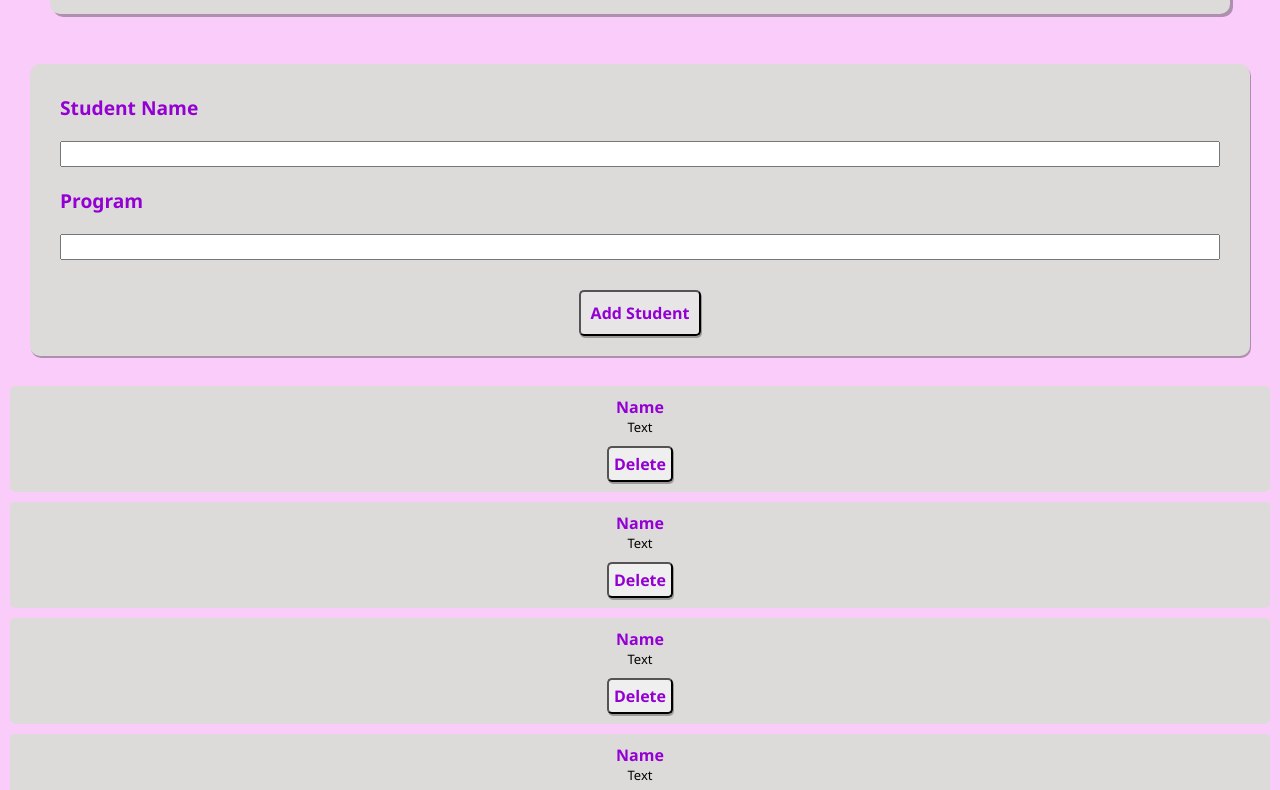
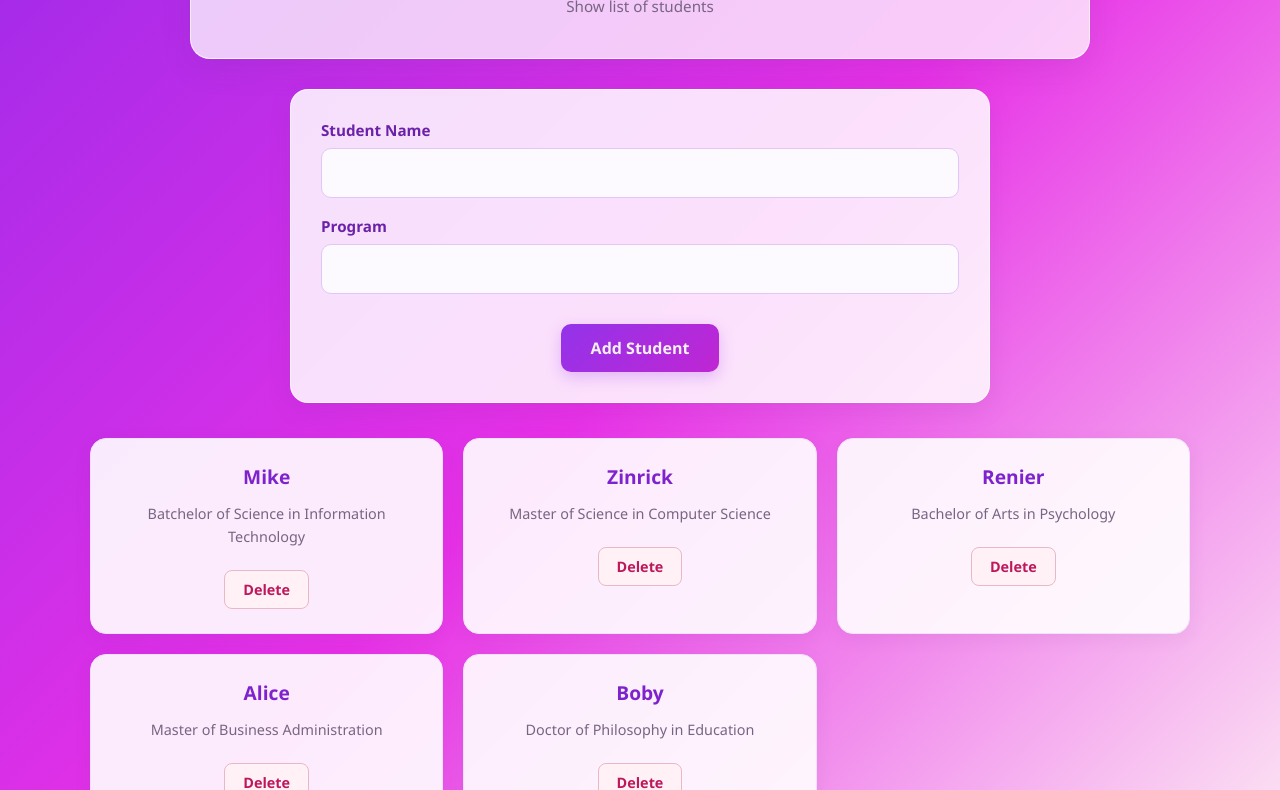
Before and after one commit to MagnoMike/Dynamic-User-Interface, a plain HTML site: page index.html in a window 1280 px wide. Shown: the part 142-932 px from the top of the page. Drawn offline with Linux system fonts and the light colour scheme.

Commit message:
fouth commit

```diff
--- a/index.html
+++ b/index.html
@@ -17,11 +17,11 @@
     <section id="formContainer">
         <form id="studentForm">
             <div class="input-field">
-                <label for="name"> Student Name</label>
+                <label for="name"> Student Name </label>
                 <input type="text" name="name" id="name">
             </div>
             <div class="input-field">
-                <label for="program"> Program</label>
+                <label for="program"> Program </label>
                 <input type="text" name="program" id="program">
             </div>
             <div>
@@ -30,38 +30,8 @@
         </form>
     </section>
 
-    <section id="listContainer">
-        <article class="list-item">
-            <h2>Name</h2>
-            <p>Text</p>
-            <button> Delete </button>
-        </article>
-
-        <article class="list-item">
-            <h2>Name</h2>
-            <p>Text</p>
-            <button> Delete </button>
-        </article>
-
-        <article class="list-item">
-            <h2>Name</h2>
-            <p>Text</p>
-            <button> Delete </button>
-        </article>
-
-        <article class="list-item">
-            <h2>Name</h2>
-            <p>Text</p>
-            <button> Delete </button>
-        </article>
-
-        <article class="list-item">
-            <h2>Name</h2>
-            <p>Text</p>
-            <button> Delete </button>
-        </article>
-    </section>
-
+    <section id="listContainer"></section>
+  <script src="script.js"></script>
 </body>
 
 </html>
--- /dev/null
+++ b/script.js
@@ -0,0 +1,39 @@
+let students = [
+    { id: 0, name: "Mike", program: "Batchelor of Science in Information Technology" },
+    { id: 1, name: "Zinrick", program: "Master of Science in Computer Science" },
+    { id: 2, name: "Renier", program: "Bachelor of Arts in Psychology" },
+    { id: 3, name: "Alice", program: "Master of Business Administration" },
+    { id: 4, name: "Boby", program: "Doctor of Philosophy in Education" }
+];
+
+const createStudent = (name, program) => {
+
+const article = document.createElement("article");
+const h2 = document.createElement("h2");
+const p = document.createElement("p");
+const button = document.createElement("button");
+
+h2.innerHTML = name;
+p.innerHTML = program;
+button.innerHTML = "Delete";
+
+article.append(h2);
+article.append(p);
+article.append(button);
+
+article.classList.add("list-item");
+
+return article;
+
+}
+
+const studentList = students.map((s) => {
+
+    return createStudent(s.name, s.program);
+});
+
+const listContainer = document.querySelector("#listContainer");
+
+studentList.forEach((s) => {
+    listContainer.append(s);
+});
--- a/style.css
+++ b/style.css
@@ -1,119 +1,216 @@
+/* ===== GLOBAL STYLES ===== */
 * {
     margin: 0;
     padding: 0;
-    font-size: medium;
-    font-weight: normal;
+    box-sizing: border-box;
     font-family: 'Segoe UI', Tahoma, Geneva, Verdana, sans-serif;
 }
 
 body {
-    background-color: #faccfa;
+    min-height: 100vh;
+    padding: 30px 20px;
+    background: linear-gradient(135deg, #9d2ae9, #e731e7, #fce7f3);
+    color: #332044;
 }
 
-
-/*Header styles*/
-
-#headerContainer>h1 {
-    font-size: large;
-    font-weight: bold;
-    color: darkviolet;
+/* ===== HEADER ===== */
+#headerContainer {
+    max-width: 900px;
+    margin: 0 auto 30px;
+    padding: 40px 25px;
+    border: 1px solid rgba(255, 255, 255, 0.8);
+    border-radius: 20px;
+    text-align: center;
+    background: rgba(255, 255, 255, 0.75);
+    box-shadow: 0 10px 30px rgba(100, 50, 130, 0.12);
 }
 
-#headerContainer>small {
-    font-size: small;
-    font-weight: normal;
+#headerContainer > h1 {
+    margin-bottom: 10px;
+    font-size: clamp(1.8rem, 4vw, 2.5rem);
+    font-weight: 800;
+    color: #7e22ce;
+    letter-spacing: -1px;
 }
 
-#headerContainer {
-    margin: 50px;
-    padding: 30px;
-    border-radius: 10px;
-    text-align: center;
-    background-color: #DDDBDA;
-    box-shadow: 3px 3px rgba(0, 0, 0, 0.3);
+#headerContainer > small {
+    display: block;
+    font-size: 0.95rem;
+    color: #786583;
+    line-height: 1.6;
 }
 
+/* ===== FORM CONTAINER ===== */
 #formContainer {
-    margin: 30px;
-    padding: 20px;
-    box-shadow: 1px 2px rgba(0, 0, 0, 0.3);
-    border-radius: 10px;
-    background-color: #DDDBDA;
+    max-width: 700px;
+    margin: 0 auto 35px;
+    padding: 30px;
+    border: 1px solid rgba(255, 255, 255, 0.8);
+    border-radius: 18px;
+    background: rgba(255, 255, 255, 0.85);
+    box-shadow: 0 8px 25px rgba(100, 50, 130, 0.10);
 }
 
-#formContainer>#studentForm :nth-last-child(1) {
-    justify-content: center;
+/* ===== INPUT FIELDS ===== */
+#formContainer > #studentForm > .input-field {
     display: flex;
+    flex-direction: column;
+    margin-bottom: 18px;
 }
 
-#formContainer>#studentForm>.input-field {
-    display: flex;
-    flex-direction: column;
+#formContainer > #studentForm > .input-field > label {
+    margin: 0 0 8px;
+    font-size: 0.95rem;
+    font-weight: 700;
+    color: #6b21a8;
 }
 
-#formContainer>#studentForm>.input-field>label {
-    margin: 10px;
-    font-size: larger;
-    font-weight: bold;
-    color: darkviolet;
+#formContainer > #studentForm > .input-field > input {
+    width: 100%;
+    padding: 13px 15px;
+    border: 1px solid #e0c7f5;
+    border-radius: 10px;
+    outline: none;
+    background: #fcfaff;
+    color: #332044;
+    font-size: 1rem;
+    transition: border-color 0.25s, box-shadow 0.25s;
 }
 
-#formContainer>#studentForm>.input-field>input {
-    margin: 10px;
-    font-size: medium;
-    font-weight: normal;
-    color: black;
+#formContainer > #studentForm > .input-field > input::placeholder {
+    color: #b6a5c4;
 }
 
-#formContainer>#studentForm :nth-last-child(1)>button {
-    margin-top: 20px;
-    padding: 10px;
-    font-size: medium;
-    font-weight: bold;
-    text-align: center;
-    color: darkviolet;
-    background-color: rgba(248, 247, 248, 0.342);
-    border-radius: 5px;
-    box-shadow: 1px 2px rgba(0, 0, 0, 0.3);
+#formContainer > #studentForm > .input-field > input:focus {
+    border-color: #a855f7;
+    box-shadow: 0 0 0 4px rgba(168, 85, 247, 0.12);
 }
 
-#listContainer>.list-item {
-    margin: 10px;
-    padding: 10px;
-    text-align: center;
-    background-color: #DDDBDA;
-    border-radius: 5px;
+/* ===== SUBMIT BUTTON ===== */
+#formContainer > #studentForm > :last-child {
+    display: flex;
+    justify-content: center;
 }
 
-#listContainer>.list-item>h2 {
-    font-size: medium;
-    font-weight: bold;
-    color: darkviolet;
+#formContainer > #studentForm :nth-last-child(1) > button {
+    margin-top: 12px;
+    padding: 13px 30px;
+    border: none;
+    border-radius: 10px;
+    background: linear-gradient(135deg, #9333ea, #c026d3);
+    color: rgb(243, 241, 243);
+    font-size: 1rem;
+    font-weight: 700;
+    cursor: pointer;
+    box-shadow: 0 5px 15px rgba(147, 51, 234, 0.25);
+    transition: transform 0.2s, box-shadow 0.2s;
 }
 
-#listContainer>.list-item>p {
-    font-size: small;
-    font-weight: normal;
-    color: black;
+#formContainer > #studentForm :nth-last-child(1) > button:hover {
+    transform: translateY(-2px);
+    box-shadow: 0 8px 20px rgba(159, 76, 238, 0.35);
 }
 
-#listContainer>.list-item>button {
-    margin-top: 10px;
-    padding: 5px;
-    font-size: medium;
-    font-weight: bold;
-    color: darkviolet;
-    border-radius: 5px;
-    box-shadow: 1px 2px rgba(0, 0, 0, 0.3);
+#formContainer > #studentForm :nth-last-child(1) > button:active {
+    transform: translateY(0);
 }
 
+/* ===== STUDENT LIST / GRID ===== */
 #listContainer {
-    /* display: flex; */
-    grid-template-columns: repeat(12, 1fr);
+    max-width: 1100px;
+    margin: 0 auto;
+    display: grid;
+    grid-template-columns: repeat(3, minmax(0, 1fr));
+    gap: 20px;
+    align-items: stretch;
 }
 
-@media (width < 320px) {
-    listContainer>.list-item {
-        grid-column: span 12;
+/* ===== STUDENT CARD ===== */
+#listContainer > .list-item {
+    padding: 24px;
+    text-align: center;
+    background: rgba(255, 255, 255, 0.9);
+    border: 1px solid #f0e2fc;
+    border-radius: 16px;
+    box-shadow: 0 5px 18px rgba(100, 50, 130, 0.08);
+    transition: transform 0.25s, box-shadow 0.25s;
+}
+
+#listContainer > .list-item:hover {
+    transform: translateY(-5px);
+    box-shadow: 0 12px 25px rgba(100, 50, 130, 0.15);
+}
+
+#listContainer > .list-item > h2 {
+    margin-bottom: 12px;
+    font-size: 1.2rem;
+    font-weight: 800;
+    color: #7e22ce;
+    overflow-wrap: anywhere;
+}
+
+#listContainer > .list-item > p {
+    margin: 7px 0;
+    font-size: 0.9rem;
+    line-height: 1.6;
+    color: #786583;
+    overflow-wrap: anywhere;
+}
+
+/* ===== CARD BUTTON ===== */
+#listContainer > .list-item > button {
+    margin-top: 15px;
+    padding: 9px 18px;
+    border: 1px solid #e9b8c7;
+    border-radius: 8px;
+    background: #fff1f5;
+    color: #be185d;
+    font-size: 0.9rem;
+    font-weight: 700;
+    cursor: pointer;
+    transition: background 0.2s, color 0.2s;
+}
+
+#listContainer > .list-item > button:hover {
+    background: #be185d;
+    color: rgb(243, 237, 237);
+}
+
+/* ===== RESPONSIVE DESIGN ===== */
+@media (max-width: 768px) {
+    body {
+        padding: 20px 15px;
+    }
+
+    #headerContainer {
+        margin-top: 10px;
+        padding: 30px 20px;
+    }
+
+    #formContainer {
+        padding: 22px;
+    }
+
+    #listContainer {
+        grid-template-columns: repeat(2, minmax(0, 1fr));
+        gap: 15px;
     }
 }
+
+@media (max-width: 480px) {
+    #headerContainer {
+        padding: 25px 15px;
+    }
+
+    #formContainer {
+        padding: 18px;
+    }
+
+    #listContainer {
+        grid-template-columns: 1fr;
+    }
+
+    #formContainer > #studentForm :nth-last-child(1) > button {
+        width: 100%;
+    }
+}
```
